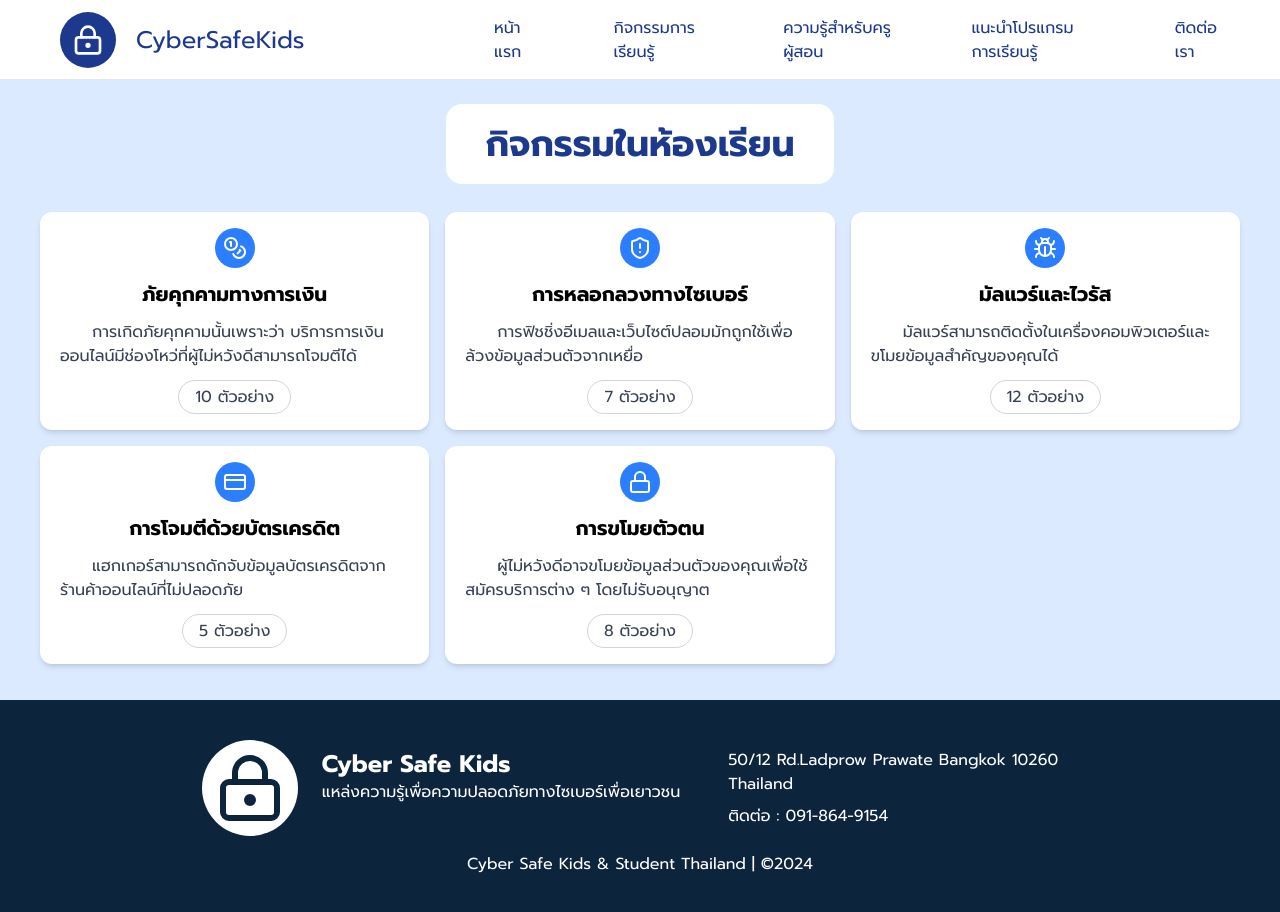
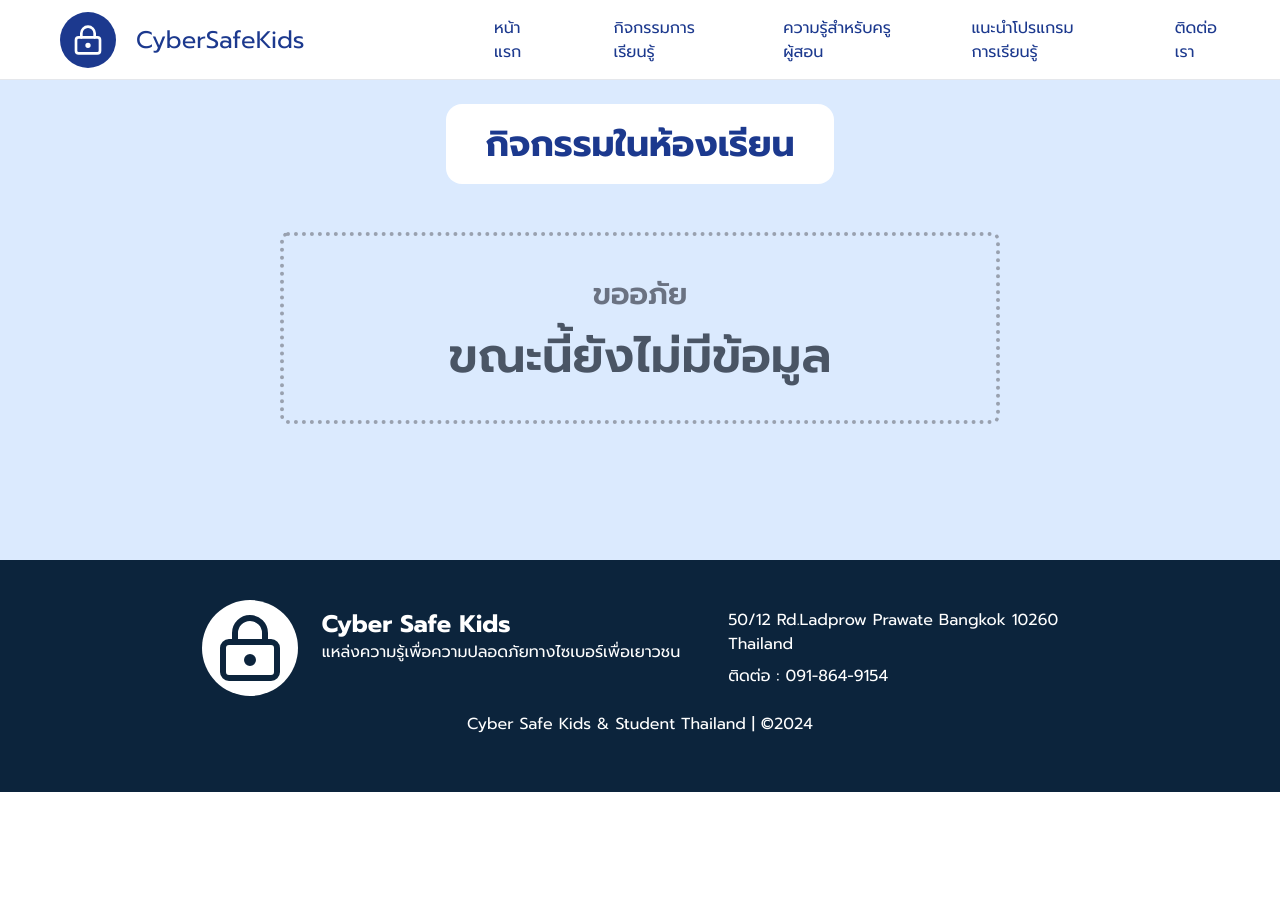
Before and after one commit to belliorgabxl/cyberschool-frontend, a Next.js app: page /teacher/event-class in a window 1280 px wide. Shown: the top 912 px of the page. After the commit the page ends 800 px from the top, so only its background shows below. Built offline with nearby package versions, Linux system fonts and the light colour scheme.

Commit message:
create note found & error.

```diff
--- a/src/app/page.tsx
+++ b/src/app/page.tsx
@@ -36,13 +36,13 @@
               title: "วิดิโอล่าสุดจำลองเหตุการณ์",
               icon: <PlayIcon className="w-8 h-8 text-white" />,
               bg_icon: "bg-blue-800",
-              href: "/student/video-situation",
+              href: "/student",
             },
             {
               title: "เกมแบบฝึกหัดความปลอดภัย",
               icon: <Joystick className="w-8 h-8 text-white" />,
               bg_icon: "bg-blue-500",
-              href: "/student/game-practice",
+              href: "/student",
             },
           ]}
         />
--- a/src/app/student/page.tsx
+++ b/src/app/student/page.tsx
@@ -5,7 +5,7 @@
 
 export default function Student() {
   return (
-    <div className="py-5 px-10 bg-blue-100">
+    <div className="py-5 px-10 bg-blue-100 ">
       <div></div>
       <div className="w-full grid place-items-center mb-2">
         <div className="w-[50%] py-4">
--- a/src/app/teacher/event-class/page.tsx
+++ b/src/app/teacher/event-class/page.tsx
@@ -1,19 +1,20 @@
 "use client";
+import NotAvailableData from "@/components/common/ErrorBox/NotAvailableData";
 import Headers from "@/components/common/Headers";
-import TopicCard from "@/components/common/TopicCard";
-import { TopicData } from "@/resource/TopicData";
+// import TopicCard from "@/components/common/TopicCard";
+// import { TopicData } from "@/resource/TopicData";
 import React from "react";
 
-const data = TopicData;
+// const data = TopicData;
 
 export default function page() {
-  const topics = data;
+  // const topics = data;
   return (
     <div className="py-4 px-10 bg-blue-100">
       <div className="w-full flex py-2 justify-center items-center">
        <Headers header="กิจกรรมในห้องเรียน"/>
       </div>
-      <div className="grid grid-cols-3 gap-4 py-5">
+      {/* <div className="grid grid-cols-3 gap-4 py-5">
         {topics.map((d) => (
           <TopicCard
           link="/"
@@ -24,7 +25,10 @@
             amount={d.amount}
           />
         ))}
-      </div>
+      </div> */}
+       <div className="grid py-10 place-items-center ">
+              <NotAvailableData />
+            </div>
     </div>
   );
 }
--- a/src/app/teacher/page.tsx
+++ b/src/app/teacher/page.tsx
@@ -1,3 +1,4 @@
+import NotAvailableData from "@/components/common/ErrorBox/NotAvailableData";
 import Headers from "@/components/common/Headers";
 import React from "react";
 
@@ -7,6 +8,9 @@
       <div className="w-full flex py-4 justify-center items-center">
         <Headers header="ความรู้สำหรับครูผู้สอน" />
       </div>
+      <div className="grid py-10 place-items-center ">
+        <NotAvailableData />
+      </div>
     </div>
   );
 }
--- a/src/app/teacher/schedule-plane/page.tsx
+++ b/src/app/teacher/schedule-plane/page.tsx
@@ -1,19 +1,20 @@
 "use client";
+import NotAvailableData from "@/components/common/ErrorBox/NotAvailableData";
 import Headers from "@/components/common/Headers";
-import TopicCard from "@/components/common/TopicCard";
-import { TopicData } from "@/resource/TopicData";
+// import TopicCard from "@/components/common/TopicCard";
+// import { TopicData } from "@/resource/TopicData";
 import React from "react";
 
-const data = TopicData;
+// const data = TopicData;
 
 export default function page() {
-  const topics = data;
+  // const topics = data;
   return (
     <div className="py-10 px-10 bg-blue-100">
       <div className="w-full flex py-4 justify-center items-center">
         <Headers header="ดาวโหลดน์แผนการสอน" />
       </div>
-      <div className="grid grid-cols-3 gap-4 py-5">
+      {/* <div className="grid grid-cols-3 gap-4 py-5">
         {topics.map((d) => (
           <TopicCard
             link="/"
@@ -24,6 +25,9 @@
             amount={d.amount}
           />
         ))}
+      </div> */}
+      <div className="grid py-10 place-items-center ">
+        <NotAvailableData />
       </div>
     </div>
   );
--- /dev/null
+++ b/src/components/common/ErrorBox/NotAvailableData.tsx
@@ -0,0 +1,15 @@
+"use client";
+import React from "react";
+
+export default function NotAvailableData() {
+  return (
+    <div className=" border-4 w-[60%] mb-20 grid place-items-center gap-5 border-gray-400 rounded-lg border-dotted py-10">
+      <h1 className="text-3xl text-gray-500 font-Prompt font-semibold">
+        ขออภัย
+      </h1>
+      <h1 className="text-5xl text-gray-600 font-Prompt font-semibold">
+        ขณะนี้ยังไม่มีข้อมูล
+      </h1>
+    </div>
+  );
+}
--- /dev/null
+++ b/src/components/common/ErrorBox/NotFoundData.tsx
@@ -0,0 +1,15 @@
+"use client";
+import React from "react";
+
+export default function NotFoundData() {
+  return (
+    <div className=" border-4 w-[60%] mb-20 grid place-items-center border-gray-400 gap-4 rounded-lg border-dotted py-10">
+      <h1 className="text-3xl text-gray-500 font-Prompt font-semibold">
+        ขออภัย
+      </h1>
+      <h1 className="text-5xl text-gray-600 font-Prompt font-semibold">
+        ไม่พบข้อมูล
+      </h1>
+    </div>
+  );
+}
--- a/src/components/common/SearchInputHomePage.tsx
+++ b/src/components/common/SearchInputHomePage.tsx
@@ -8,7 +8,7 @@
     alert("Search not available.")
   }
   return (
-    <div className="border-1 border-gray-300 w-fit  rounded-md flex items-center ">
+    <div className="border-2 border-gray-300 w-fit  rounded-md flex items-center ">
       <button onClick={handleSearch} className="px-4"><Search className="w-6 h-6" /></button>
       <input
         className="border-none rounded-r-md px-2 text-lg py-2 focus:outline-2 focus:outline-blue-400 w-[200px] "
--- a/src/components/form/StudentTopicForm.tsx
+++ b/src/components/form/StudentTopicForm.tsx
@@ -3,6 +3,7 @@
 import { StudentTopicReponse } from "@/resource/dto";
 import React, { useEffect, useState } from "react";
 import StudentTopicCard from "../common/StudentTopicCard";
+import NotFoundData from "../common/ErrorBox/NotFoundData";
 
 export default function StudentTopicForm() {
   const [studentTopics, setStudentTopics] = useState<StudentTopicReponse[]>([]);
@@ -13,12 +14,20 @@
     });
   }, []);
   return (
-    <div className="grid gap-3 place-items-center">
-      {studentTopics.map((data) => (
-        <div key={data.id} className="w-[90%] lg:w-[50%]">
-          <StudentTopicCard data={data} />
+    <div>
+      {studentTopics.length > 0 ? (
+        <div className="grid gap-3 place-items-center">
+          {studentTopics.map((data) => (
+            <div key={data.id} className="w-[90%] lg:w-[50%]">
+              <StudentTopicCard data={data} />
+            </div>
+          ))}
         </div>
-      ))}
+      ) : (
+        <div className="grid place-items-center">
+          <NotFoundData />
+        </div>
+      )}
     </div>
   );
 }
```
